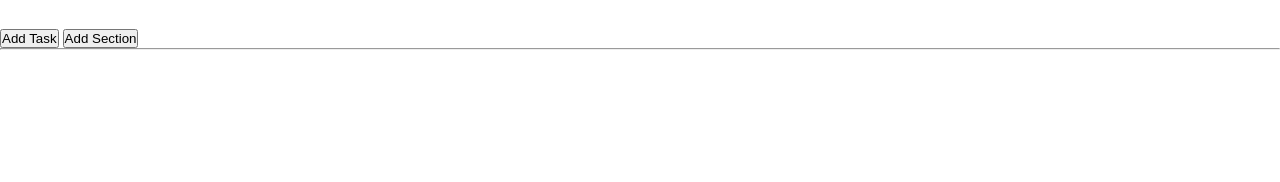
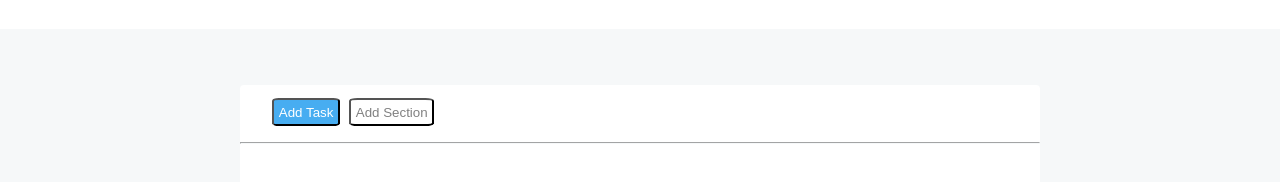
Before and after one commit to AntoninoIrrera/html-css-toboolist, a plain HTML site: page index.html in a window 1280 px wide. Shown: the part 108-290 px from the top of the page. Drawn offline with Linux system fonts and the light colour scheme.

Commit message:
sezione bottoni css

```diff
--- a/css/style.css
+++ b/css/style.css
@@ -14,3 +14,48 @@ h1{
     padding: .5rem;
     vertical-align: bottom;
 }
+
+main{
+
+
+    background-color: #f6f8f9;
+    padding-top: .5rem;
+    padding-bottom: .5rem;
+
+}
+
+.blocco-centrale{
+    width: 50rem;
+    height: 50rem;
+    margin: 3rem auto;
+    background-color: white;
+    border-radius: .5%;
+
+}
+
+#bottone-task{
+    background-color: #47adf1;
+    color: white;
+    padding: .3rem;
+    border-radius: 10%;
+}
+
+#bottone-section{
+    background-color: white;
+    color: gray;
+    padding: .3rem;
+    margin-left: .3rem;
+    border-radius: 10%;
+}
+
+.bottoni{
+
+    margin: 1rem 2rem;
+    padding-top: 0.8rem;
+
+
+}
+
+hr{
+    border-color: #f6f8f9;
+}
```
